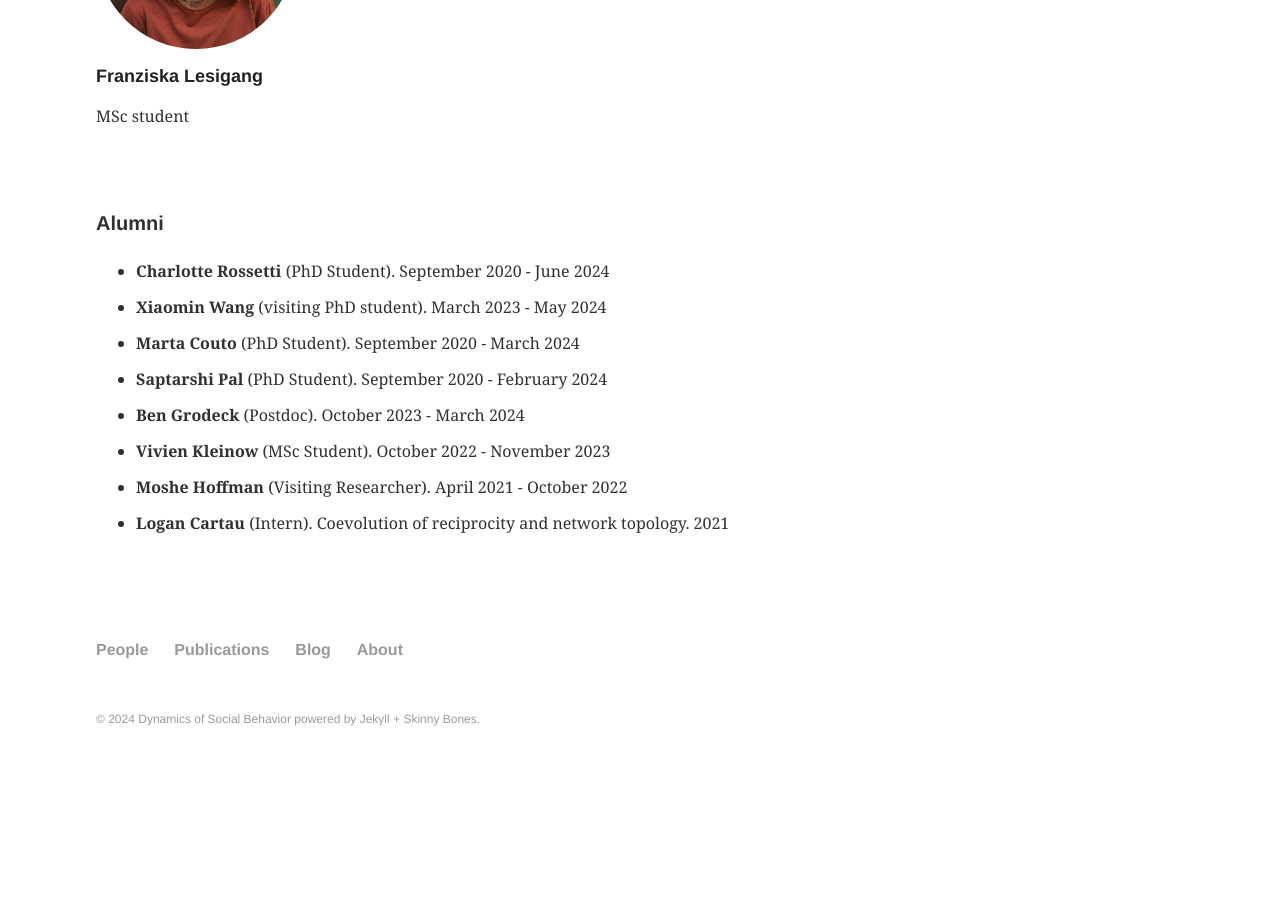
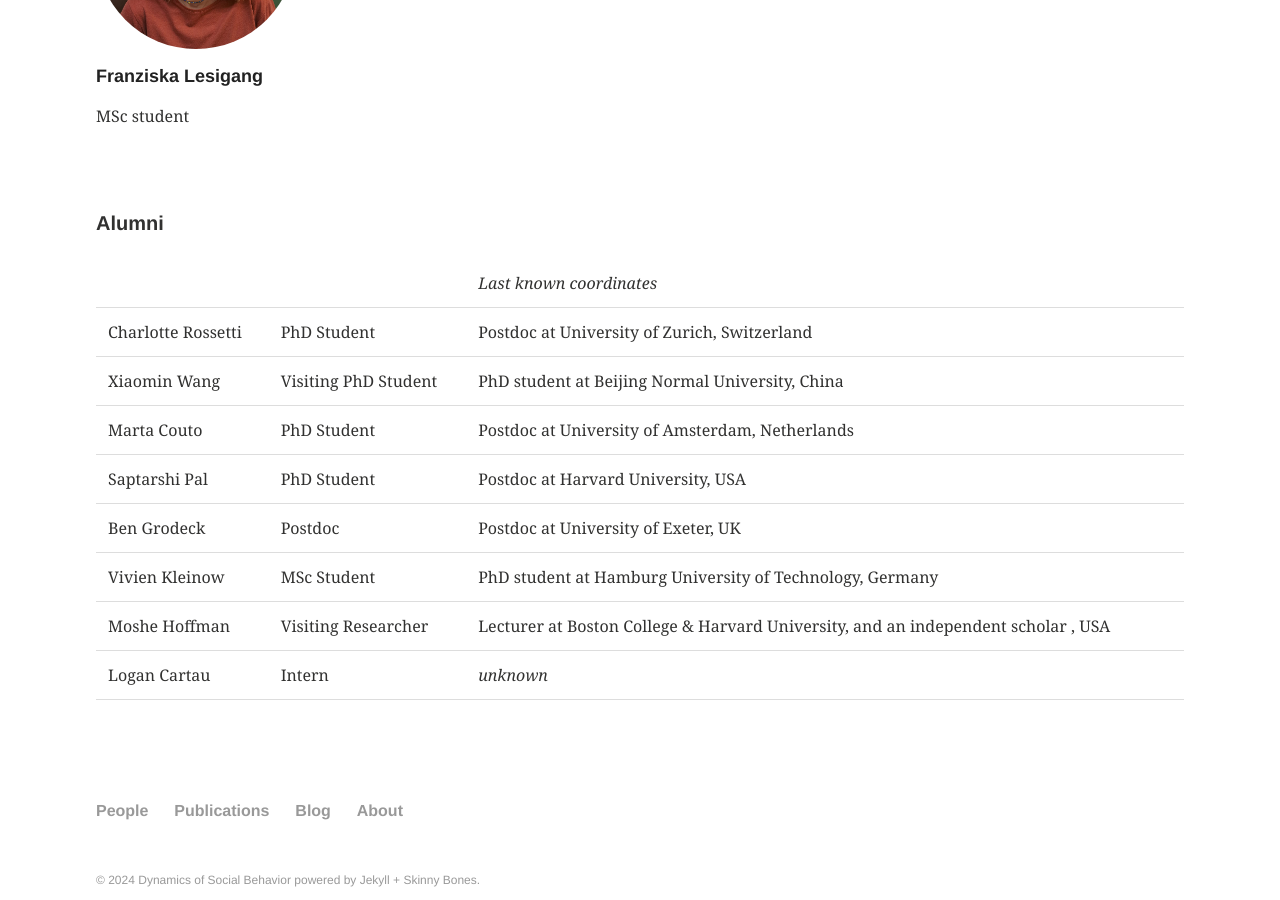
Before and after one commit to DYNOSOBs/social-behaviour, a Jekyll site: the page built from people/index.md, in a window 1280 px wide and 900 px high, scrolled down 673 px. Built offline with Jekyll 4.4.1, drawn with Linux system fonts in a browser that asks for light colours; before the commit the page ends 1478 px from its top, so only the background shows below that.

Commit message:
updating feed

```diff
--- a/people/index.md
+++ b/people/index.md
@@ -18,14 +18,14 @@ image:
 
 <div id="alumni">
 <h5>Alumni</h5>
-<ul>
-<li> <b> Charlotte Rossetti </b> (PhD Student). September 2020 - June 2024</li>
-<li> <b> Xiaomin Wang  </b> (visiting PhD student). March 2023 - May 2024 </li>
-<li> <b> Marta Couto </b> (PhD Student). September 2020 - March 2024</li>
-<li> <b> Saptarshi Pal </b> (PhD Student). September 2020 - February 2024</li>
-<li> <b> Ben Grodeck </b> (Postdoc). October 2023 - March 2024</li>
-<li> <b> Vivien Kleinow </b> (MSc Student). October 2022 - November 2023</li>
-<li> <b> Moshe Hoffman </b> (Visiting Researcher). April 2021 - October 2022</li>
-<li> <b> Logan Cartau </b> (Intern). Coevolution of reciprocity and network topology. 2021</li>
-</ul>
 </div>
+
+|                  |                          | *Last known coordinates*          |
+| Charlotte Rossetti | PhD Student            | Postdoc at University of Zurich, Switzerland|
+| Xiaomin Wang     | Visiting PhD Student     | PhD student at Beijing Normal University, China |
+| Marta Couto      | PhD Student              | Postdoc at University of Amsterdam, Netherlands|
+| Saptarshi Pal    | PhD Student              | Postdoc at Harvard University, USA|
+| Ben Grodeck      | Postdoc                  | Postdoc at  University of Exeter, UK|
+| Vivien Kleinow   | MSc Student              | PhD student at  Hamburg University of Technology, Germany|
+| Moshe Hoffman    | Visiting Researcher      | Lecturer at Boston College & Harvard University, and an independent  scholar , USA |
+| Logan Cartau     | Intern                   | _unknown_ |
```
Also changed, not shown: feed-imgs/2024-07-ICSD.jpg (renamed from feed-imgs/ICSD_2024.jpg), feed-imgs/2024-09-Autumn.jpg (added), feed-imgs/2024-ZoomReunion.jpg (added), original-images-feed/2024-ZoomReunion.jpg (added), 3 other files.
